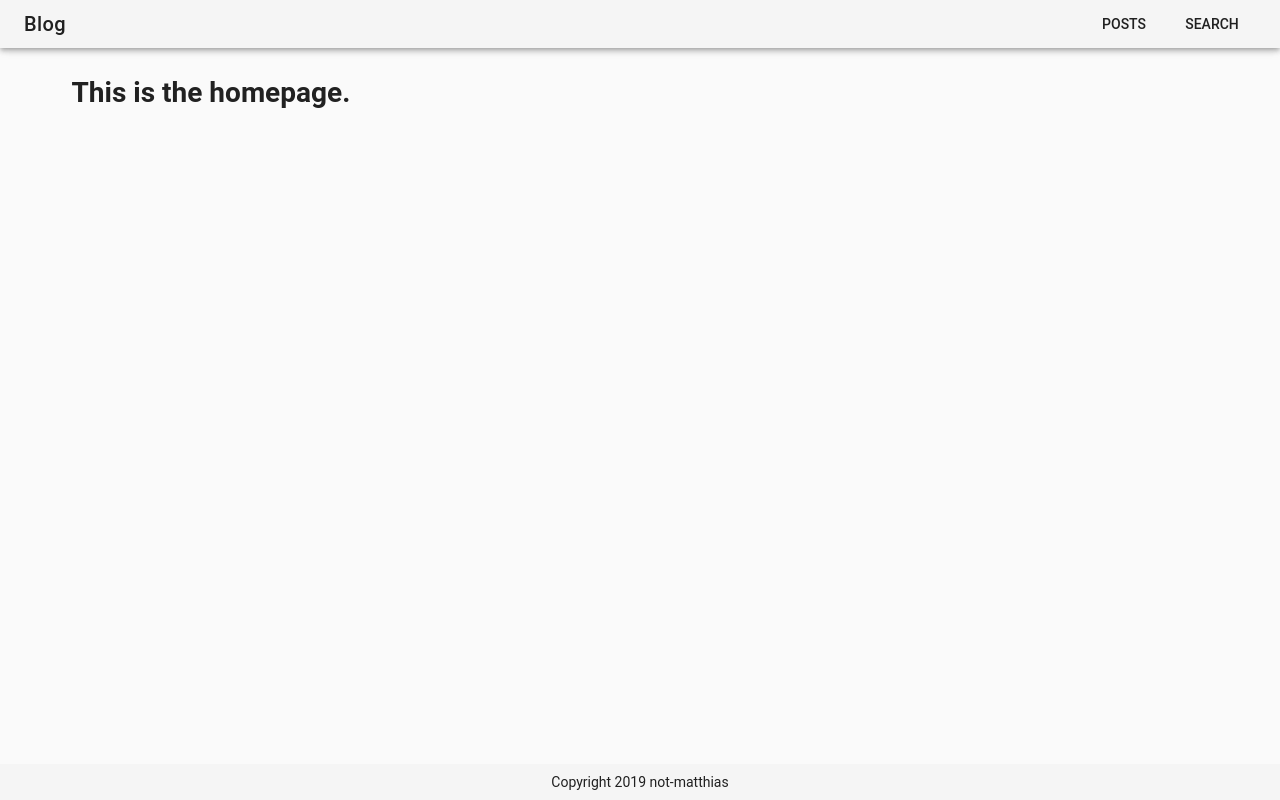
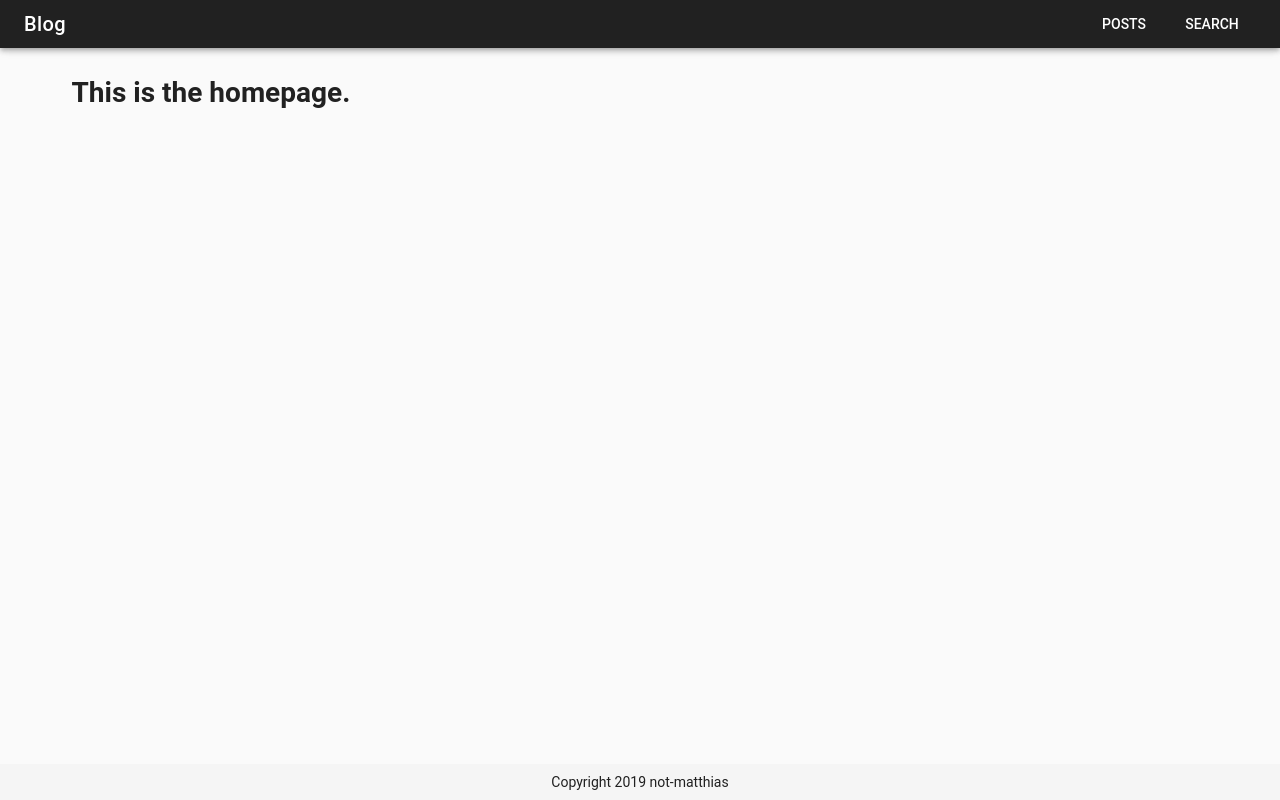
Before and after one commit to not-matthias/vue-blog, a Vue app: page / in a window 1280 px wide. Built offline with nearby package versions, Linux system fonts and the light colour scheme; what vue-notification would draw is missing.

Commit message:
Changed header color to dark

```diff
--- a/src/components/Header.vue
+++ b/src/components/Header.vue
@@ -1,6 +1,6 @@
 <template>
   <div>
-    <v-toolbar dense>
+    <v-toolbar dense dark>
       <v-toolbar-title>{{name}}</v-toolbar-title>
 
       <v-spacer></v-spacer>
```
